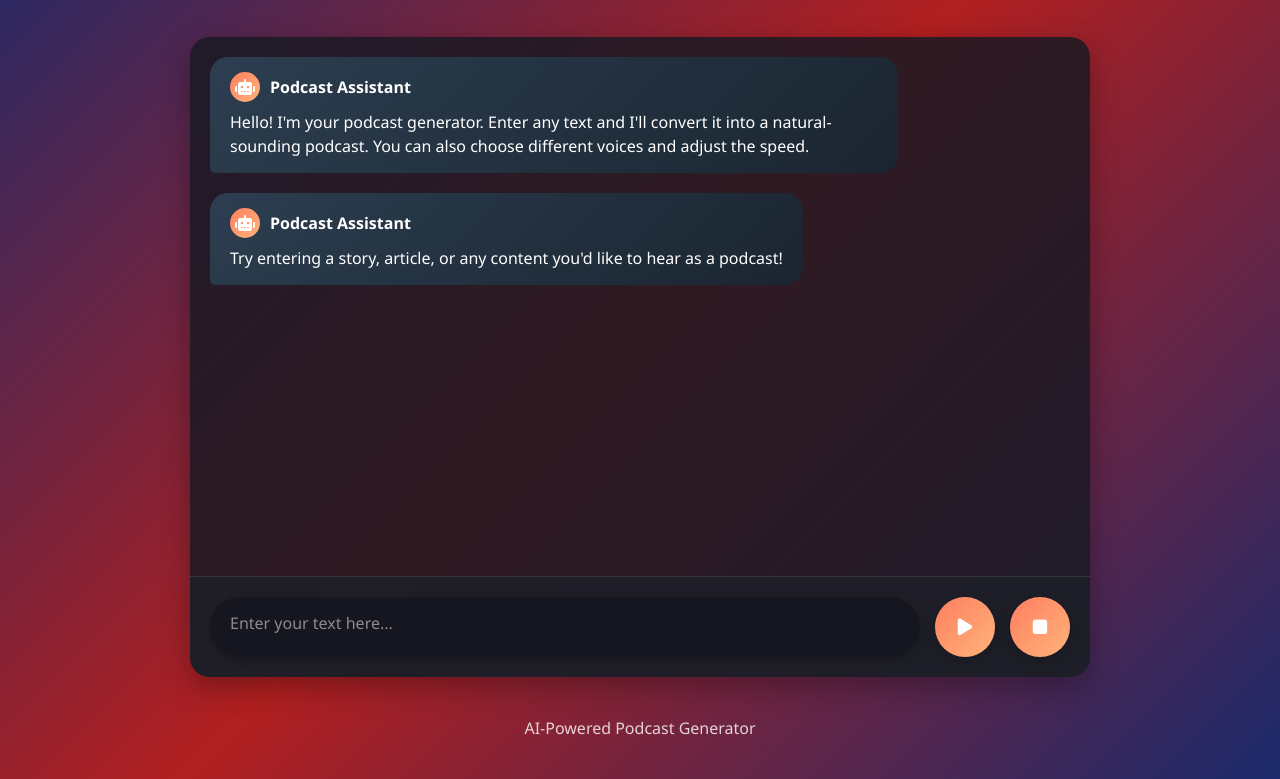
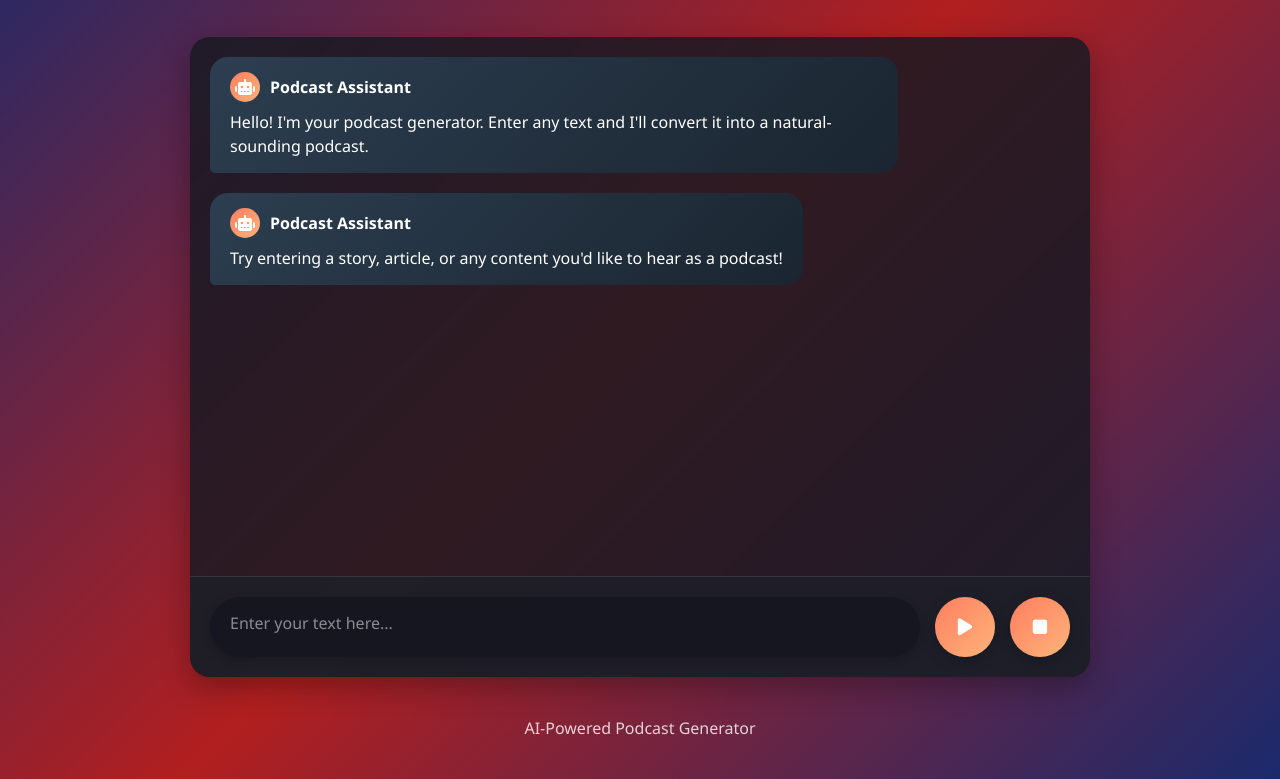
Before and after one commit to Abinesh0708/text-to-voice, a plain HTML site: page index.html in a window 1280 px wide. Shown: the part 141-920 px from the top of the page. Drawn offline with Linux system fonts and the light colour scheme.

Commit message:
Remove redundant text from AI message in Podcast Generator application

```diff
--- a/index.html
+++ b/index.html
@@ -282,7 +282,7 @@
                     <div class="avatar ai-avatar"><i class="fas fa-robot"></i></div>
                     <span>Podcast Assistant</span>
                 </div>
-                <p>Hello! I'm your podcast generator. Enter any text and I'll convert it into a natural-sounding podcast. You can also choose different voices and adjust the speed.</p>
+                <p>Hello! I'm your podcast generator. Enter any text and I'll convert it into a natural-sounding podcast.</p>
             </div>
 
             <div class="message ai-message">
```
